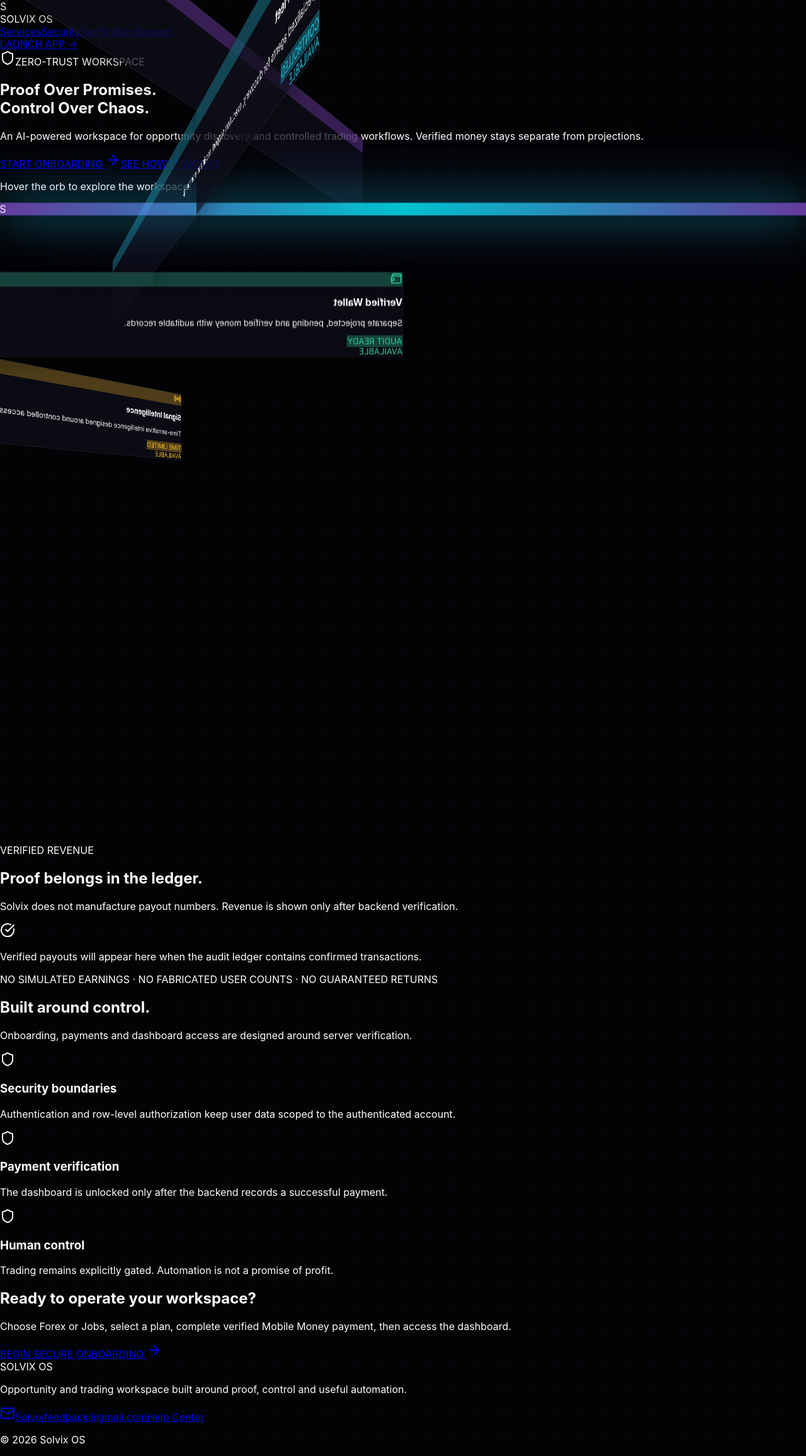
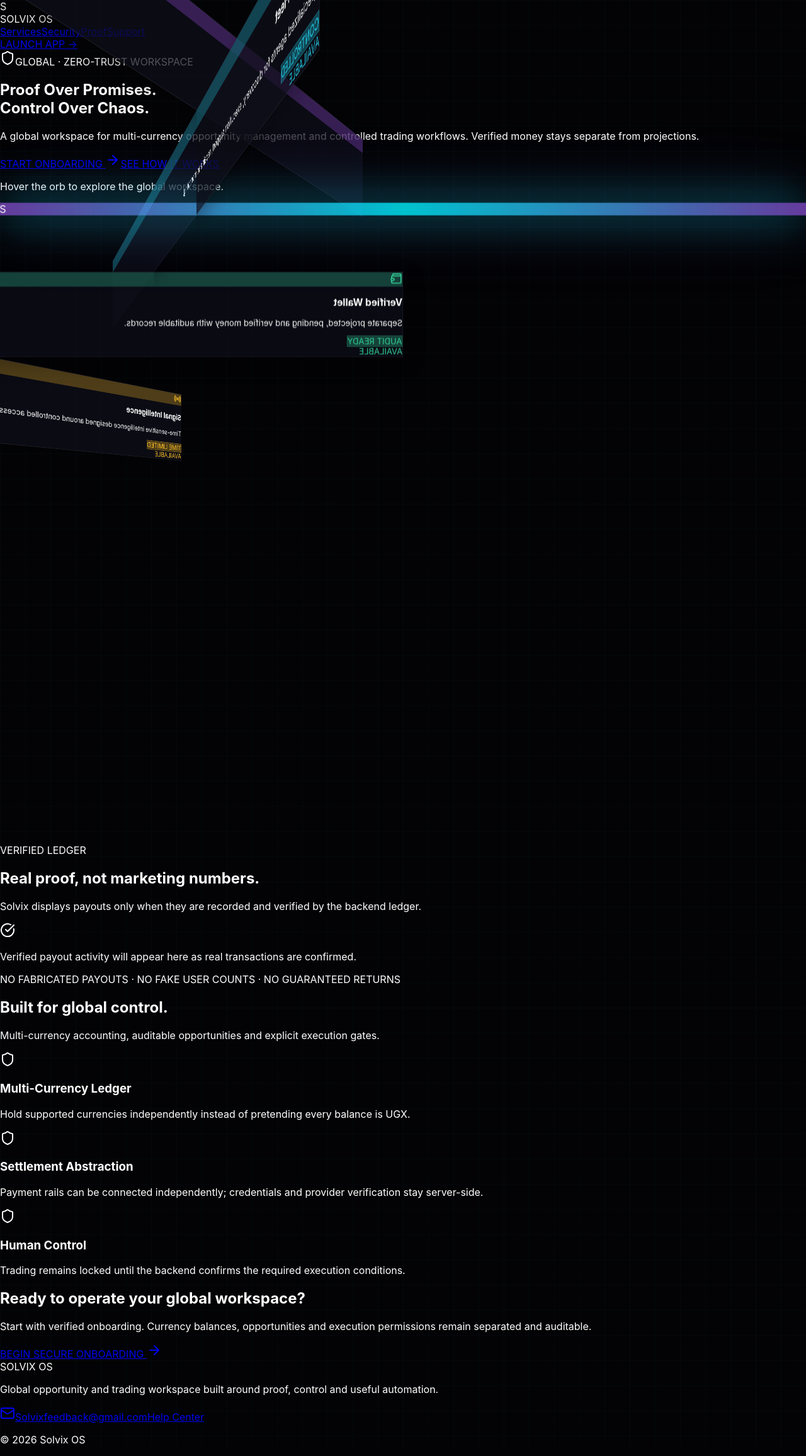
Before and after one commit to alanbata12/Solvix-ai, a Next.js app: page / in a window 1280 px wide. Shown: the whole page at 63% size. Built offline with nearby package versions, Linux system fonts and the light colour scheme.

Commit message:
feat: add global Solvix landing page

```diff
--- a/app/page.tsx
+++ b/app/page.tsx
@@ -1,34 +1,37 @@
-import { ArrowRight, CheckCircle, Mail, Shield, Zap } from 'lucide-react';
+import { ArrowRight, CheckCircle, Mail, Shield } from 'lucide-react';
 import Link from 'next/link';
 import HolographicOrb from '@/components/HolographicOrb';
 
 export default function LandingPage() {
-  const pillars = [
-    ['Security boundaries','Authentication and row-level authorization keep user data scoped to the authenticated account.'],
-    ['Payment verification','The dashboard is unlocked only after the backend records a successful payment.'],
-    ['Human control','Trading remains explicitly gated. Automation is not a promise of profit.'],
-  ];
   return <main className="min-h-screen bg-[#030305] text-white overflow-x-hidden">
-    <nav className="fixed top-0 left-0 right-0 z-50 bg-[#030305]/80 backdrop-blur-xl border-b border-gray-800/50"><div className="max-w-7xl mx-auto px-6 py-4 flex justify-between items-center">
-      <div className="flex items-center gap-3"><div className="w-9 h-9 bg-gradient-to-br from-cyan-400 to-purple-500 rounded-lg flex items-center justify-center"><span className="text-black font-black text-sm">S</span></div><span className="font-bold text-lg">SOLVIX <span className="text-cyan-400 font-light">OS</span></span></div>
-      <div className="hidden md:flex items-center gap-8 text-sm text-gray-400"><a href="#services">Services</a><a href="#trust">Security</a><a href="#proof">Verification</a><a href="mailto:Solvixfeedback@gmail.com">Support</a></div>
-      <Link href="/login" className="px-5 py-2 bg-cyan-500/10 border border-cyan-500/50 text-cyan-400 rounded-lg text-sm font-mono font-bold">LAUNCH APP →</Link>
-    </div></nav>
-    <section id="services" className="relative pt-28"><div className="text-center px-4 relative z-20">
-      <div className="inline-flex items-center gap-2 bg-cyan-500/10 border border-cyan-500/30 rounded-full px-4 py-2 mb-6"><Shield className="w-4 h-4 text-cyan-400"/><span className="text-xs text-cyan-400 font-mono tracking-wider">ZERO-TRUST WORKSPACE</span></div>
-      <h1 className="text-4xl md:text-7xl font-bold mb-4 leading-tight">Proof Over Promises.<br/><span className="bg-gradient-to-r from-cyan-400 to-purple-500 bg-clip-text text-transparent">Control Over Chaos.</span></h1>
-      <p className="text-base md:text-lg text-gray-400 max-w-2xl mx-auto mb-8">An AI-powered workspace for opportunity discovery and controlled trading workflows. Verified money stays separate from projections.</p>
-      <div className="flex flex-col sm:flex-row gap-4 justify-center px-4"><Link href="/login" className="px-8 py-4 bg-cyan-500 text-black font-bold rounded-xl flex items-center justify-center gap-2">START ONBOARDING <ArrowRight className="w-5 h-5"/></Link><a href="#trust" className="px-8 py-4 bg-gray-900/50 border border-gray-800 rounded-xl font-bold">SEE HOW IT WORKS</a></div>
-      <p className="text-xs text-gray-600 font-mono mt-4">Hover the orb to explore the workspace.</p></div><HolographicOrb/></section>
+    <nav className="fixed top-0 left-0 right-0 z-50 bg-[#030305]/80 backdrop-blur-xl border-b border-gray-800/50">
+      <div className="max-w-7xl mx-auto px-6 py-4 flex justify-between items-center">
+        <div className="flex items-center gap-3"><div className="w-9 h-9 bg-gradient-to-br from-cyan-400 to-purple-500 rounded-lg flex items-center justify-center"><span className="text-black font-black text-sm">S</span></div><span className="font-bold text-lg">SOLVIX <span className="text-cyan-400 font-light">OS</span></span></div>
+        <div className="hidden md:flex items-center gap-8 text-sm text-gray-400"><a href="#services">Services</a><a href="#trust">Security</a><a href="#proof">Proof</a><a href="mailto:Solvixfeedback@gmail.com">Support</a></div>
+        <Link href="/login" className="px-5 py-2 bg-cyan-500/10 border border-cyan-500/50 text-cyan-400 rounded-lg text-sm font-mono font-bold">LAUNCH APP →</Link>
+      </div>
+    </nav>
+    <section id="services" className="relative pt-28">
+      <div className="text-center px-4 relative z-20">
+        <div className="inline-flex items-center gap-2 bg-cyan-500/10 border border-cyan-500/30 rounded-full px-4 py-2 mb-6"><Shield className="w-4 h-4 text-cyan-400"/><span className="text-xs text-cyan-400 font-mono tracking-wider">GLOBAL · ZERO-TRUST WORKSPACE</span></div>
+        <h1 className="text-4xl md:text-7xl font-bold mb-4 leading-tight">Proof Over Promises.<br/><span className="bg-gradient-to-r from-cyan-400 to-purple-500 bg-clip-text text-transparent">Control Over Chaos.</span></h1>
+        <p className="text-base md:text-lg text-gray-400 max-w-2xl mx-auto mb-8">A global workspace for multi-currency opportunity management and controlled trading workflows. Verified money stays separate from projections.</p>
+        <div className="flex flex-col sm:flex-row gap-4 justify-center px-4"><Link href="/login" className="px-8 py-4 bg-cyan-500 text-black font-bold rounded-xl flex items-center justify-center gap-2">START ONBOARDING <ArrowRight className="w-5 h-5"/></Link><a href="#trust" className="px-8 py-4 bg-gray-900/50 border border-gray-800 rounded-xl font-bold">SEE HOW IT WORKS</a></div>
+        <p className="text-xs text-gray-600 font-mono mt-4">Hover the orb to explore the global workspace.</p>
+      </div>
+      <HolographicOrb/>
+    </section>
     <section id="proof" className="py-16 px-4 border-t border-gray-800/50"><div className="max-w-4xl mx-auto text-center">
-      <div className="inline-flex items-center gap-2 bg-green-500/10 border border-green-500/30 rounded-full px-4 py-2 mb-4"><div className="w-2 h-2 bg-green-400 rounded-full animate-pulse"/><span className="text-xs text-green-400 font-mono">VERIFIED REVENUE</span></div>
-      <h2 className="text-3xl md:text-4xl font-bold mb-2">Proof belongs in the ledger.</h2><p className="text-gray-400 mb-8">Solvix does not manufacture payout numbers. Revenue is shown only after backend verification.</p>
-      <div className="bg-gray-900/40 border border-gray-800 rounded-2xl p-8"><CheckCircle className="w-10 h-10 text-green-400 mx-auto mb-4"/><p className="text-gray-300">Verified payouts will appear here when the audit ledger contains confirmed transactions.</p><p className="text-xs text-gray-600 font-mono mt-3">NO SIMULATED EARNINGS · NO FABRICATED USER COUNTS · NO GUARANTEED RETURNS</p></div>
+      <div className="inline-flex items-center gap-2 bg-green-500/10 border border-green-500/30 rounded-full px-4 py-2 mb-4"><div className="w-2 h-2 bg-green-400 rounded-full animate-pulse"/><span className="text-xs text-green-400 font-mono">VERIFIED LEDGER</span></div>
+      <h2 className="text-3xl md:text-4xl font-bold mb-2">Real proof, not marketing numbers.</h2><p className="text-gray-400 mb-8">Solvix displays payouts only when they are recorded and verified by the backend ledger.</p>
+      <div className="bg-gray-900/40 border border-gray-800 rounded-2xl p-8"><CheckCircle className="w-10 h-10 text-green-400 mx-auto mb-4"/><p className="text-gray-300">Verified payout activity will appear here as real transactions are confirmed.</p><p className="text-xs text-gray-600 font-mono mt-3">NO FABRICATED PAYOUTS · NO FAKE USER COUNTS · NO GUARANTEED RETURNS</p></div>
     </div></section>
-    <section id="trust" className="py-20 px-4 border-t border-gray-800"><div className="max-w-6xl mx-auto"><div className="text-center mb-12"><h2 className="text-3xl md:text-5xl font-bold mb-4">Built around <span className="text-cyan-400">control.</span></h2><p className="text-gray-400 text-lg">Onboarding, payments and dashboard access are designed around server verification.</p></div>
-      <div className="grid md:grid-cols-3 gap-6">{pillars.map(([title,desc])=><div key={title} className="bg-gray-900/40 border border-gray-800 rounded-xl p-6"><div className="w-12 h-12 rounded-xl flex items-center justify-center mb-4 bg-cyan-500/10 text-cyan-400"><Shield className="w-6 h-6"/></div><h3 className="text-xl font-bold mb-2">{title}</h3><p className="text-gray-400 text-sm leading-relaxed">{desc}</p></div>)}</div>
+    <section id="trust" className="py-20 px-4 border-t border-gray-800"><div className="max-w-6xl mx-auto"><div className="text-center mb-12"><h2 className="text-3xl md:text-5xl font-bold mb-4">Built for <span className="text-cyan-400">global control.</span></h2><p className="text-gray-400 text-lg">Multi-currency accounting, auditable opportunities and explicit execution gates.</p></div>
+      <div className="grid md:grid-cols-3 gap-6">
+        {[['Multi-Currency Ledger','Hold supported currencies independently instead of pretending every balance is UGX.'],['Settlement Abstraction','Payment rails can be connected independently; credentials and provider verification stay server-side.'],['Human Control','Trading remains locked until the backend confirms the required execution conditions.']].map(([title,desc])=><div key={title} className="bg-gray-900/40 border border-gray-800 rounded-xl p-6"><div className="w-12 h-12 rounded-xl flex items-center justify-center mb-4 bg-cyan-500/10 text-cyan-400"><Shield className="w-6 h-6"/></div><h3 className="text-xl font-bold mb-2">{title}</h3><p className="text-gray-400 text-sm leading-relaxed">{desc}</p></div>)}
+      </div>
     </div></section>
-    <section className="py-20 px-4 border-t border-gray-800"><div className="max-w-4xl mx-auto text-center"><h2 className="text-3xl md:text-5xl font-bold mb-4">Ready to operate your <span className="text-cyan-400">workspace?</span></h2><p className="text-gray-400 text-lg mb-8">Choose Forex or Jobs, select a plan, complete verified Mobile Money payment, then access the dashboard.</p><Link href="/login" className="inline-flex items-center gap-2 px-8 py-4 bg-cyan-500 text-black font-bold rounded-xl">BEGIN SECURE ONBOARDING <ArrowRight className="w-5 h-5"/></Link></div></section>
-    <footer className="border-t border-gray-800 py-12 px-4 bg-black/30"><div className="max-w-6xl mx-auto flex flex-col md:flex-row justify-between gap-6"><div><div className="font-bold mb-2">SOLVIX OS</div><p className="text-sm text-gray-500">Opportunity and trading workspace built around proof, control and useful automation.</p></div><div className="text-sm text-gray-400"><a href="mailto:Solvixfeedback@gmail.com" className="flex items-center gap-2"><Mail className="w-4 h-4"/>Solvixfeedback@gmail.com</a><a href="/support" className="block mt-3">Help Center</a></div><p className="text-sm text-gray-600">© 2026 Solvix OS</p></div></footer>
+    <section className="py-20 px-4 border-t border-gray-800"><div className="max-w-4xl mx-auto text-center"><h2 className="text-3xl md:text-5xl font-bold mb-4">Ready to operate your <span className="text-cyan-400">global workspace?</span></h2><p className="text-gray-400 text-lg mb-8">Start with verified onboarding. Currency balances, opportunities and execution permissions remain separated and auditable.</p><Link href="/login" className="inline-flex items-center gap-2 px-8 py-4 bg-cyan-500 text-black font-bold rounded-xl">BEGIN SECURE ONBOARDING <ArrowRight className="w-5 h-5"/></Link></div></section>
+    <footer className="border-t border-gray-800 py-12 px-4 bg-black/30"><div className="max-w-6xl mx-auto flex flex-col md:flex-row justify-between gap-6"><div><div className="font-bold mb-2">SOLVIX OS</div><p className="text-sm text-gray-500">Global opportunity and trading workspace built around proof, control and useful automation.</p></div><div className="text-sm text-gray-400"><a href="mailto:Solvixfeedback@gmail.com" className="flex items-center gap-2"><Mail className="w-4 h-4"/>Solvixfeedback@gmail.com</a><a href="/support" className="block mt-3">Help Center</a></div><p className="text-sm text-gray-600">© 2026 Solvix OS</p></div></footer>
   </main>;
 }
```
